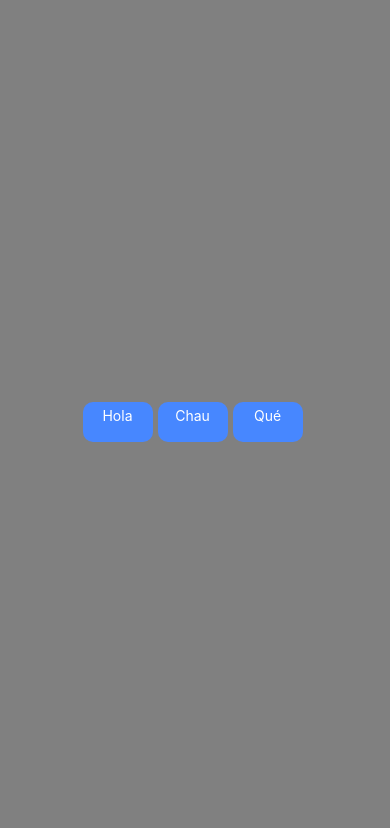
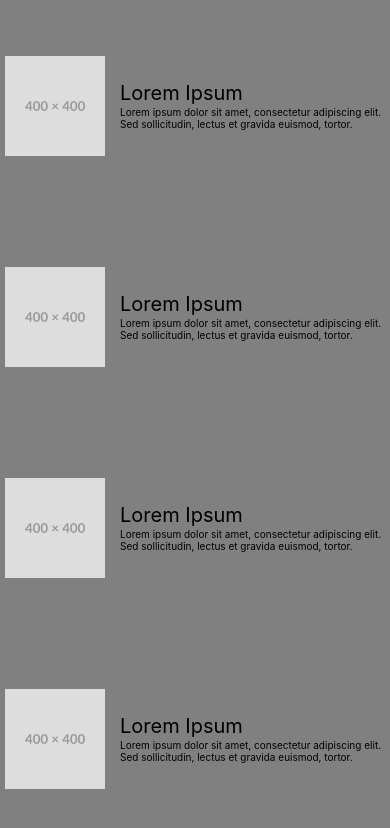
Before and after one commit to hiyajomahoo/InfoBarrio, a React Native app: screen / in a window 390 px wide. Shown: the top 828 px of the page. Built offline with nearby package versions, Linux system fonts and the light colour scheme.

Commit message:
Agregado del componente articulo

```diff
--- a/App.js
+++ b/App.js
@@ -1,12 +1,13 @@
 import { StyleSheet, Text, View } from 'react-native';
-import BotonNav from './btnNav'
+import Articulo from './Articulo'
 
 export default function App() {
   return (
     <View style={styles.container}>
-      <BotonNav texto="Hola"/>
-      <BotonNav texto="Chau"/>
-      <BotonNav texto="Qué"/>
+      <Articulo/>
+      <Articulo/>
+      <Articulo/>
+      <Articulo/>
     </View>
   );
 }
@@ -17,6 +18,6 @@ const styles = StyleSheet.create({
     backgroundColor: 'gray',
     alignItems: 'center',
     justifyContent: 'center',
-    flexDirection: "row",
+    flexDirection: "column",
   },
 });
--- /dev/null
+++ b/Articulo.js
@@ -0,0 +1,45 @@
+import { Text, TouchableOpacity, StyleSheet, View, Image} from "react-native"
+
+export default function Articulo({titulo = "Lorem Ipsum", descripcion = "Lorem ipsum dolor sit amet, consectetur adipiscing elit. Sed sollicitudin, lectus et gravida euismod, tortor.", imagen = require("./assets/default.png")}) {
+    return (
+        <>
+            <TouchableOpacity style={styles.articulo}>
+                <Image source={imagen} style={styles.imagen} />
+                <View style={styles.contenedor}>
+                    <Text style={styles.textoTitulo}>{titulo}</Text>
+                    <Text style={styles.descTitulo}>{descripcion}</Text>
+                </View>
+            </TouchableOpacity>
+        </>
+    )
+}
+
+const styles = StyleSheet.create({
+    articulo: {
+        flex: 1,
+        flexDirection: "row",
+        justifyContent: "center",
+        alignItems: "center",
+        backgroundColor: "gray",
+    },
+    contenedor: {
+       flex: 1,
+       height: 50,
+       flexDirection: "column",
+       justifyContent: "space-around"
+    },
+    textoTitulo: {
+        fontWeight: "black",
+        fontSize: 20,
+    },
+    descTitulo: {
+        fontWeight: "light",
+        fontSize: 10,
+    },
+    imagen: {
+        width: 100,
+        height: 100,
+        marginLeft: 5,
+        marginRight: 15
+    }
+})
--- a/btnNav.js
+++ /dev/null
@@ -1,26 +0,0 @@
-import { Text, TouchableOpacity, StyleSheet} from "react-native"
-
-export default function BotonNav({texto = "Texto Predeterminado"}) {
-    return (
-        <>
-            <TouchableOpacity style={styles.boton}>
-                <Text style={styles.texto}> {texto} </Text>
-            </TouchableOpacity>
-        </>
-    )
-}
-
-const styles = StyleSheet.create({
-    boton: {
-        padding: 5,
-        backgroundColor: '#4787ff',
-        borderRadius: 10,
-        width: 70,
-        height: 40,
-        marginRight: 5,
-    },
-    texto: {
-        textAlign: "center",
-        color: 'white'
-    }
-})
```
Also changed, not shown: assets/default.png (added).
